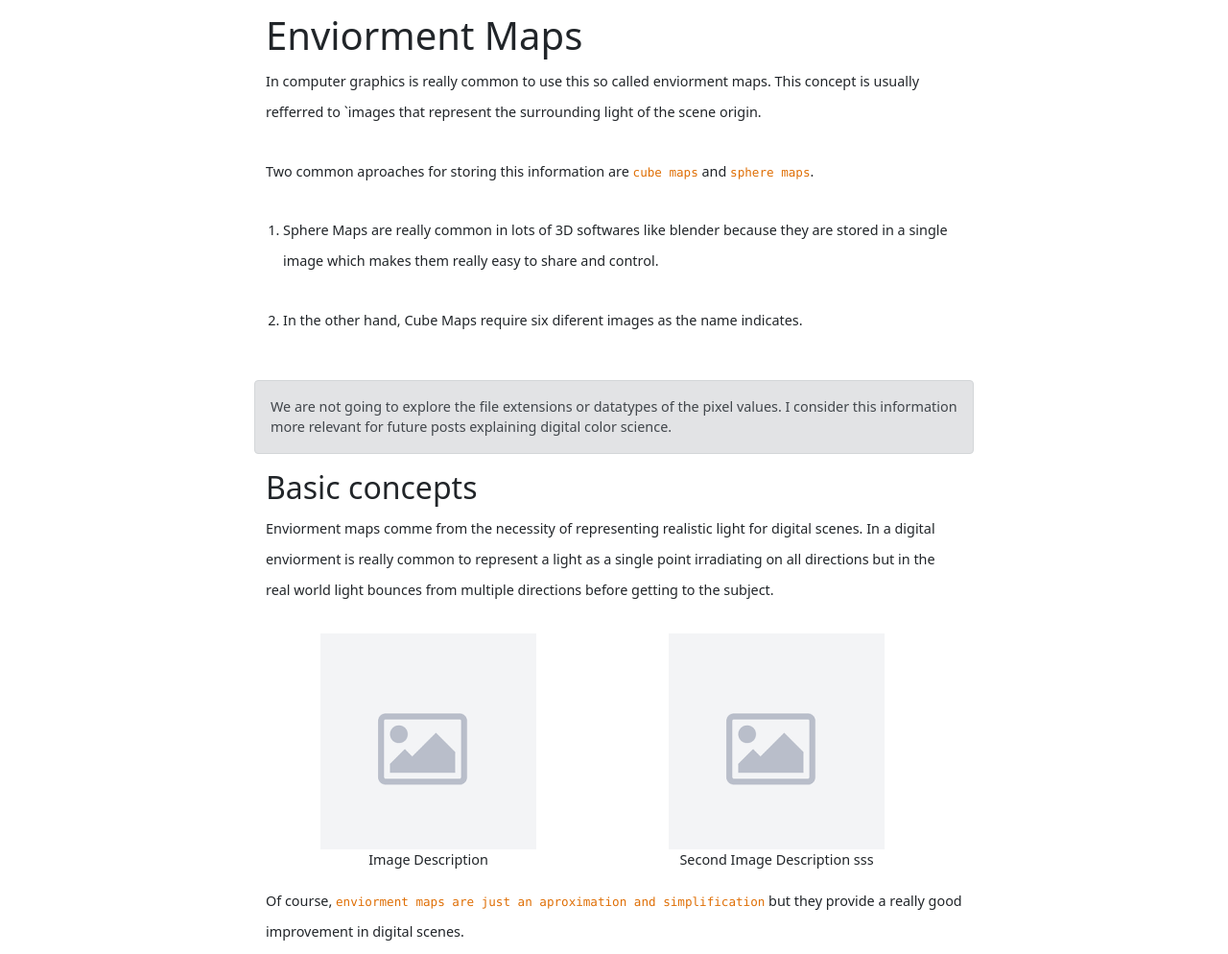
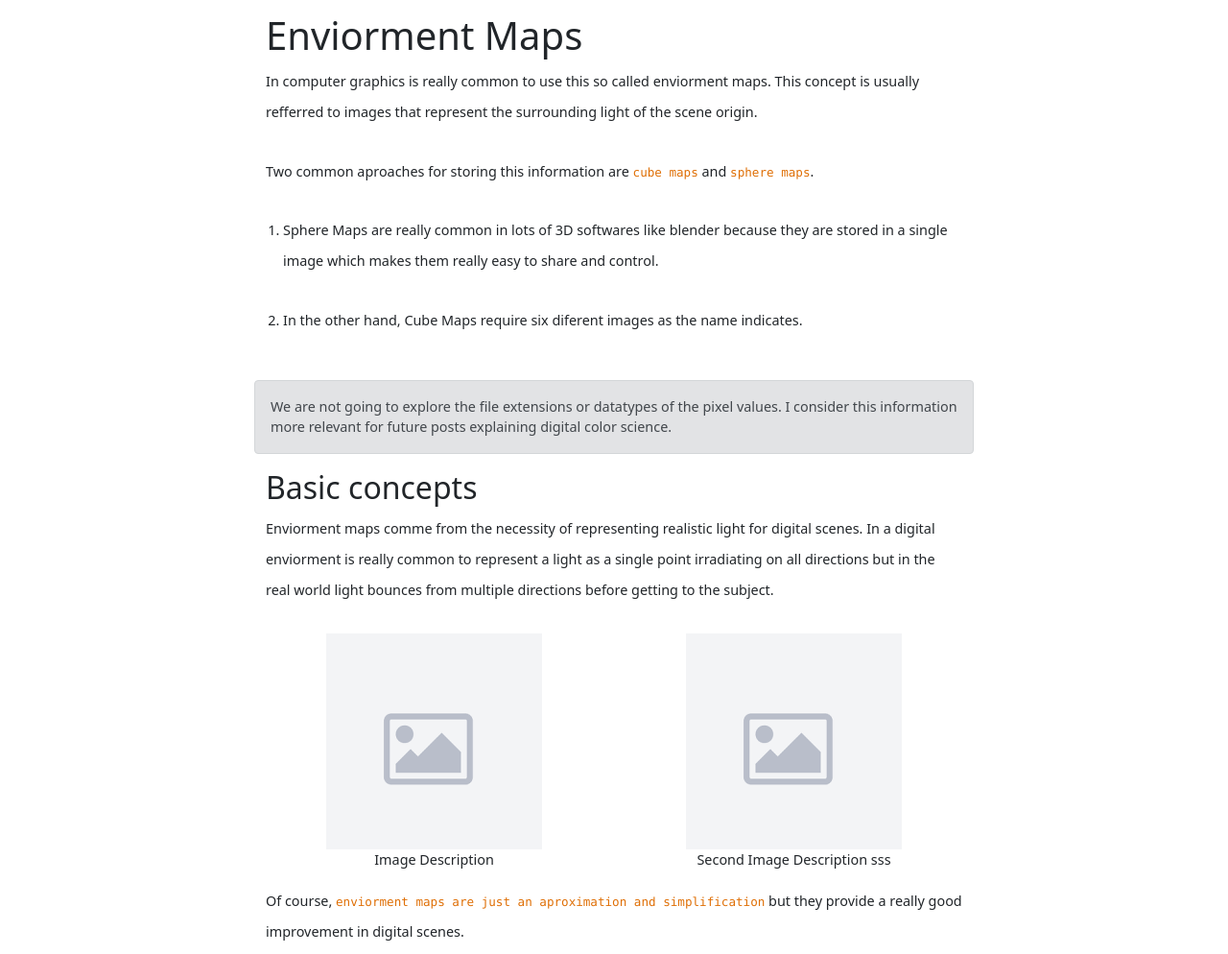
Before and after one commit to carlesmatoses/carlesmatoses.github.io, a Jekyll site: the page built from _posts/posts/2024-05-01-enviorment_map.markdown, in a window 1280 px wide. Shown: the part 629-1623 px from the top of the page at 96% size. Built offline with Jekyll 4.4.1, drawn with Linux system fonts in a browser that asks for light colours; nearby versions of some CDN libraries.

Commit message:
Update 2024-05-01-enviorment_map.markdown

```diff
--- a/_posts/posts/2024-05-01-enviorment_map.markdown
+++ b/_posts/posts/2024-05-01-enviorment_map.markdown
@@ -7,14 +7,14 @@
 permalink: post/EnviormentMaps!
 ---
 
-* What kind of enviorment maps exist?
-* How are they calculated?
-* How can they be implemented?
+- What kind of enviorment maps exist?
+- How are they calculated?
+- How can they be implemented?
 <!-- end-abstract -->
 
 
-<h1>Enviorment Maps</h1>
-In computer graphics is really common to use this so called enviorment maps. This concept is usually refferred to `images that represent the surrounding light of the scene origin.
+# Enviorment Maps
+In computer graphics is really common to use this so called enviorment maps. This concept is usually refferred to images that represent the surrounding light of the scene origin.
 
 Two common aproaches for storing this information are `cube maps` and `sphere maps`.
 
@@ -27,25 +27,19 @@
 </div>
 
 
-<h2>Basic concepts</h2>
+## Basic concepts
 Enviorment maps comme from the necessity of representing realistic light for digital scenes. In a digital enviorment is really common to represent a light as a single point irradiating on all directions but in the real world light bounces from multiple directions before getting to the subject.
 
-<div class="row">
-    <div class="col">
-        {% include figure.html image="/images/image-not-found.png" caption="Image Description"
-        %}
-    </div>
-    <div class="col">
-        {% include figure.html image="/images/image-not-found.png" caption="Second Image Description sss"
-        id="figure1"
-        %}
-    </div>
-</div>
+{% include figure.html image="/images/image-not-found.png" caption="Image Description"
+%}
+{% include figure.html image="/images/image-not-found.png" caption="Second Image Description sss"
+id="figure1"
+%}
 
 Of course, `enviorment maps are just an aproximation and simplification` but they provide a really good improvement in digital scenes.
 
 To get an enviorment light we can use a perfect metallic sphere and take a picture. This will result in all the information of the surrounding light on a single image. Of course the final resolution of the enviorment map will depend on the camera and some information on the borders may be lost for distortion and lack of resolution.
 
-<h1>Sphere Maps</h1>
+# Sphere Maps
 
-<h1>Cube Maps</h1>
+# Cube Maps
```
